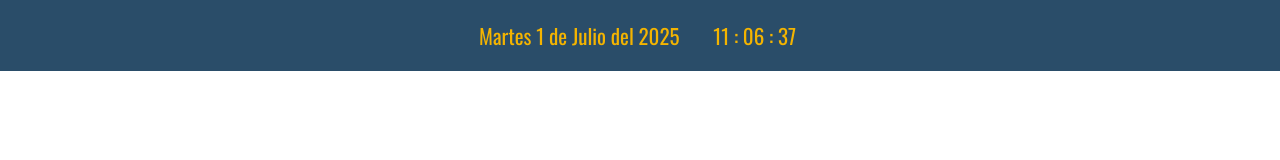
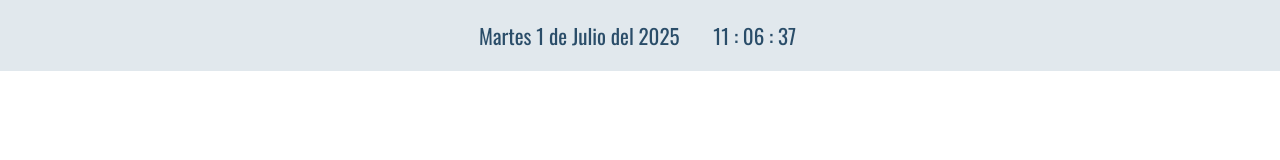
Before and after one commit to SimVia88/reloj-respons, a plain HTML site: page index.html in a window 1280 px wide. Drawn offline with nearby package versions, Linux system fonts and the light colour scheme.

Commit message:
cambio color reloj

```diff
--- a/css/StyleClock.css
+++ b/css/StyleClock.css
@@ -10,7 +10,7 @@ body
 {
     /*background: url(../image/PolyClockScape.jpg) #000;*/
     background-size: cover;
-    color: #F4B400;
+    color: #2A4D69;
     font-size: 14px;
 }
 
@@ -43,7 +43,7 @@ body
     font-size: 1.5em;
     margin-bottom: 0.3125rem;
     /*margin-bottom: 5px;*/
-    background: #2A4D69;
+    background: #E1E8ED;
     padding: 20px;
     width: 100%;
 }
```
